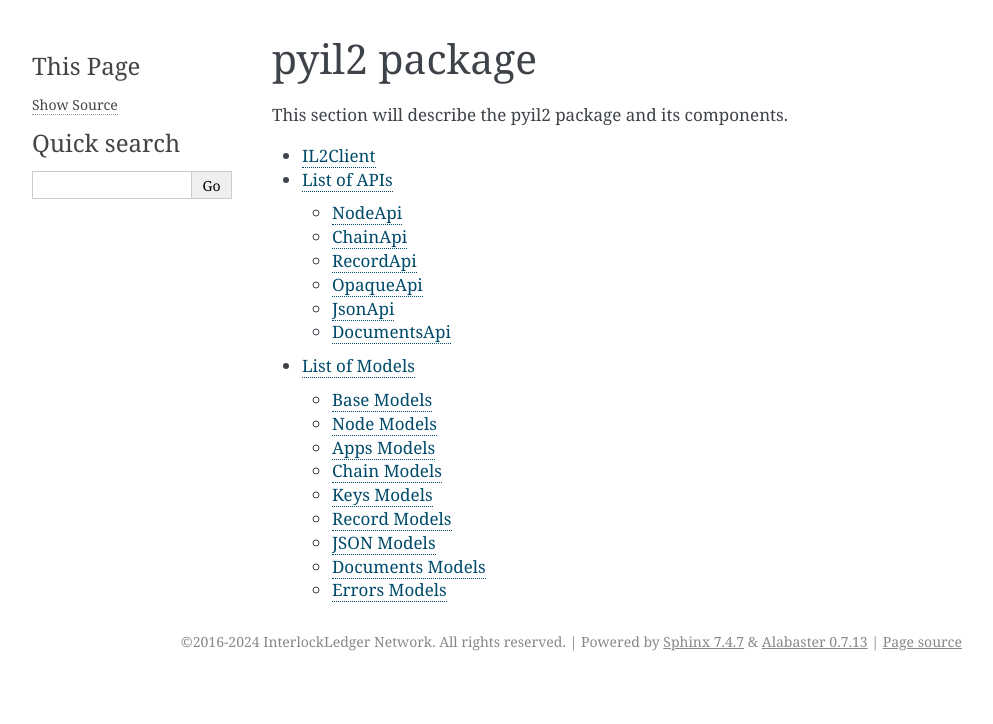
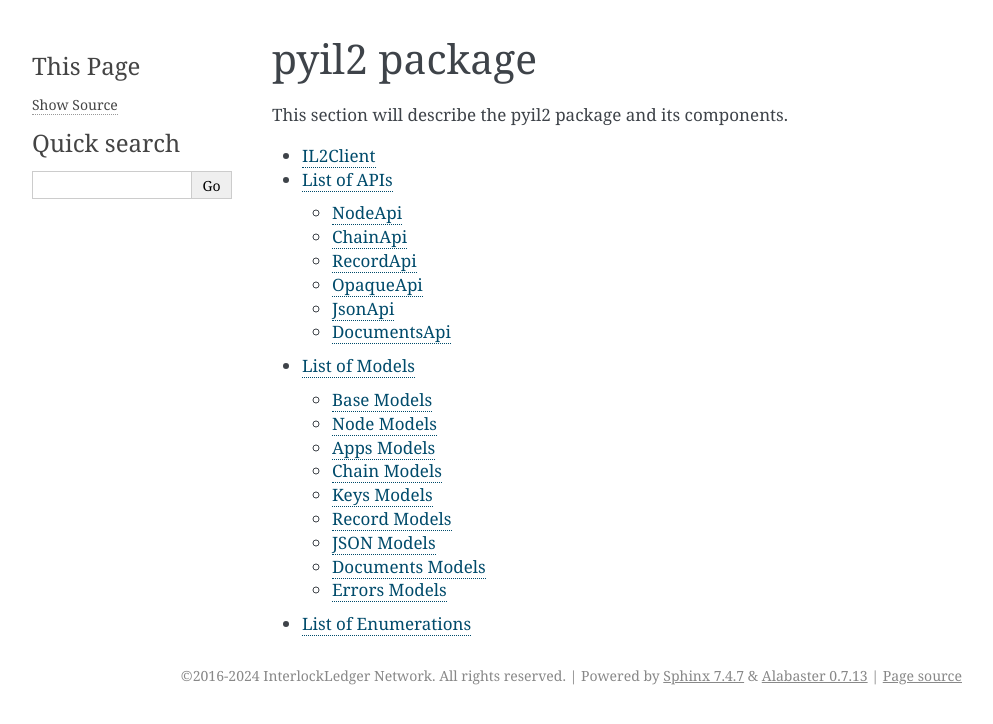
Before and after one commit to interlockledger/py-interlockledger-rest-client, a Sphinx documentation site: the page built from docs/2-pyil2.rst, in a window 1280 px wide. Shown: the top 724 px of the page, without its empty margins (148-1141 px from the left). Built offline with Sphinx 7.4.7, drawn with Linux system fonts in a browser that asks for light colours.

Commit message:
Add list of enumerations. (#22)

```diff
--- a/docs/2-pyil2.rst
+++ b/docs/2-pyil2.rst
@@ -9,3 +9,4 @@
     2.1-client
     2.2-apis
     2.3-models
+    2.4-enum
--- /dev/null
+++ b/docs/2.4-enum.rst
@@ -0,0 +1,5 @@
+List of Enumerations
+====================
+
+.. automodule:: pyil2.enum
+    :members:
```
